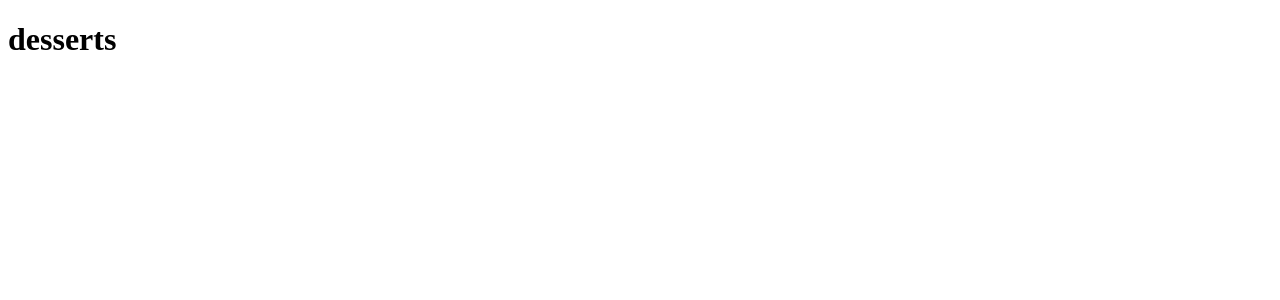
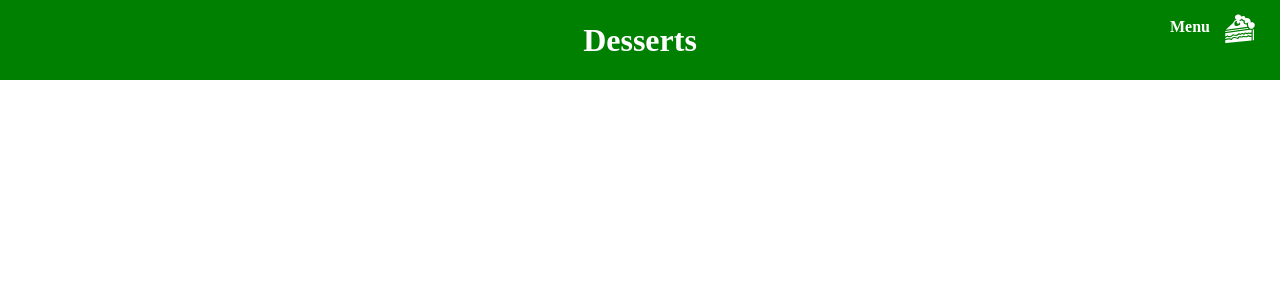
Before and after one commit to shafali03/React-website-desserts, a React (Create React App) app: page / in a window 1280 px wide. Shown: the top 300 px of the page. Built offline with nearby package versions, Linux system fonts and the light colour scheme.

Commit message:
Created navbar using styled components

```diff
--- a/package.json
+++ b/package.json
@@ -8,7 +8,11 @@
     "@testing-library/user-event": "^12.1.10",
     "react": "^17.0.1",
     "react-dom": "^17.0.1",
+    "react-icons": "^3.11.0",
+    "react-router": "^5.2.0",
+    "react-router-dom": "^5.2.0",
     "react-scripts": "4.0.0",
+    "styled-components": "^5.2.1",
     "web-vitals": "^0.2.4"
   },
   "scripts": {
--- a/public/index.html
+++ b/public/index.html
@@ -1,14 +1,12 @@
 <!DOCTYPE html>
 <html lang="en">
+
 <head>
   <meta charset="utf-8" />
   <link rel="icon" href="%PUBLIC_URL%/favicon.ico" />
   <meta name="viewport" content="width=device-width, initial-scale=1" />
   <meta name="theme-color" content="#000000" />
-    <meta
-      name="description"
-      content="Web site created using create-react-app"
-    />
+  <meta name="description" content="Web site created using create-react-app" />
   <link rel="apple-touch-icon" href="%PUBLIC_URL%/logo192.png" />
   <!--
       manifest.json provides metadata used when your web app is installed on a
@@ -24,8 +22,11 @@
       work correctly both with client-side routing and a non-root public URL.
       Learn how to configure a non-root public URL by running `npm run build`.
     -->
+  <link rel="preconnect" href="https://fonts.gstatic.com">
+  <link href="https://fonts.googleapis.com/css2?family=Kanit:wght@400;800;900&display=swap" rel="stylesheet">
   <title>React App</title>
 </head>
+
 <body>
   <noscript>You need to enable JavaScript to run this app.</noscript>
   <div id="root"></div>
@@ -40,4 +41,5 @@
       To create a production bundle, use `npm run build` or `yarn build`.
     -->
 </body>
+
 </html>
--- a/src/App.js
+++ b/src/App.js
@@ -1,10 +1,14 @@
 import React from 'react'
+import Navbar from './components/Navbar/Navbar'
+import { BrowserRouter as Router } from 'react-router-dom'
+import { GlobalStyle } from './globalStyle'
 
 const App = () => {
   return (
-    <div>
-      <h1>desserts</h1>
-    </div>
+    <Router>
+      <GlobalStyle />
+      <Navbar />
+    </Router>
   )
 }
 
--- /dev/null
+++ b/src/components/Navbar/Navbar.js
@@ -0,0 +1,18 @@
+import React from 'react'
+import { Nav, NavLink, NavIcon, Bars } from './NavbarElements'
+
+const Navbar = () => {
+  return (
+    <>
+      <Nav>
+        <NavLink to='/'>Desserts</NavLink>
+        <NavIcon>
+          <p>Menu</p>
+          <Bars />
+        </NavIcon>
+      </Nav>
+    </>
+  )
+}
+
+export default Navbar
--- /dev/null
+++ b/src/components/Navbar/NavbarElements.js
@@ -0,0 +1,45 @@
+import styled from 'styled-components';
+import { NavLink as Link } from 'react-router-dom';
+import { GiCakeSlice } from 'react-icons/gi'
+
+export const Nav = styled.nav`
+  background: green;
+  height: 80px;
+  display: flex;
+  justify-content: center;
+  font-weight: 700;
+`
+
+export const NavLink = styled(Link)`
+  color: #fff;
+  font-size: 2rem;
+  display: flex;
+  align-items: center;
+  text-decoration: none;
+  cursor: pointer;
+  @media screen and (max-width: 400px) {
+    position: absolute;
+    top: 10px;
+    left: 25px;
+  }
+`
+
+export const NavIcon = styled.div`
+  display: block;
+  position: absolute;
+  top: 0;
+  right: 0;
+  cursor: pointer;
+  color: #fff;
+
+
+p {
+  transform: translate(-175%, 100%);
+  font-weight: bold;
+}
+`
+
+export const Bars = styled(GiCakeSlice)`
+  font-size: 2rem;
+  transform: translate(-50%, -15%)
+`
--- /dev/null
+++ b/src/globalStyle.js
@@ -0,0 +1,10 @@
+import { createGlobalStyle } from 'styled-components'
+
+export const GlobalStyle = createGlobalStyle`
+  * {
+    box-sizing: border-box;
+    margin: 0;
+    padding: 0;
+    font-weight: 'Kanit', sans-serif
+  }
+`
```
Also changed, not shown: 1 other file (tests, documents, lock files or other folders). Lines whose indentation alone changed are shown as unchanged.
